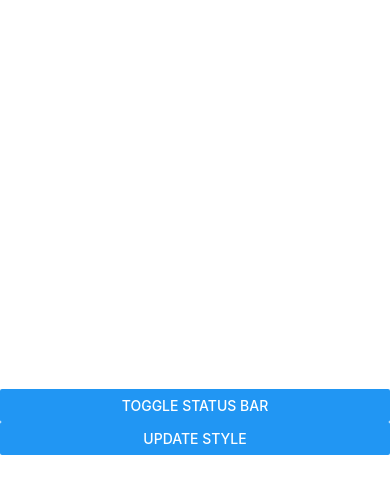
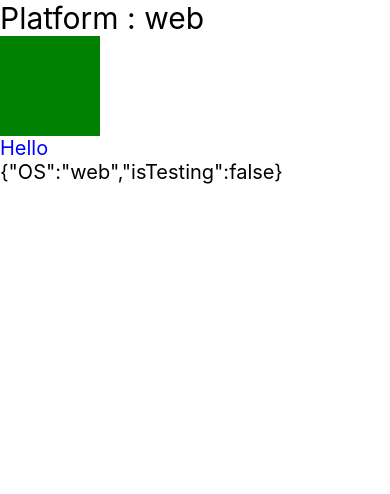
Before and after one commit to Deepakiit17/React-Native, a React Native app: screen / in a window 390 px wide. Shown: the top 494 px of the page. Built offline with nearby package versions, Linux system fonts and the light colour scheme.

Commit message:
platform

```diff
--- a/App.js
+++ b/App.js
@@ -1,25 +1,27 @@
 import React, {useState} from 'react';
-import {Button, StatusBar, StyleSheet, View} from 'react-native';
+import {Platform, StyleSheet, Text, View} from 'react-native';
 
 function App() {
-  const [hide, setHide] = useState(false);
-  const [barStyle, setBarStyle] = useState('default');
   return (
     <View style={styles.main}>
-      <StatusBar backgroundColor="blue" barStyle={barStyle} hidden={hide} />
-      <Button title="Toggle Status Bar" onPress={() => setHide(!hide)} />
-      <Button
-        title="Update Style"
-        onPress={() => setBarStyle('dark-content')}
-      />
+      <Text style={{fontSize: 30}}>Platform : {Platform.OS}</Text>
+      {Platform.OS == 'android' ? (
+        <View
+          style={{backgroundColor: 'green', height: 100, width: 100}}></View>
+      ) : (
+        <View
+          style={{backgroundColor: 'green', height: 100, width: 100}}></View>
+      )}
+      <Text style={styles.text}>Hello</Text>
+      <Text style={{fontSize: 20}}>{JSON.stringify(Platform)}</Text>
     </View>
   );
 }
 
 const styles = StyleSheet.create({
-  main: {
-    flex: 1,
-    justifyContent: 'center',
+  text: {
+    color: Platform.OS == 'android' ? 'orange' : 'blue',
+    fontSize: 20,
   },
 });
 
```
